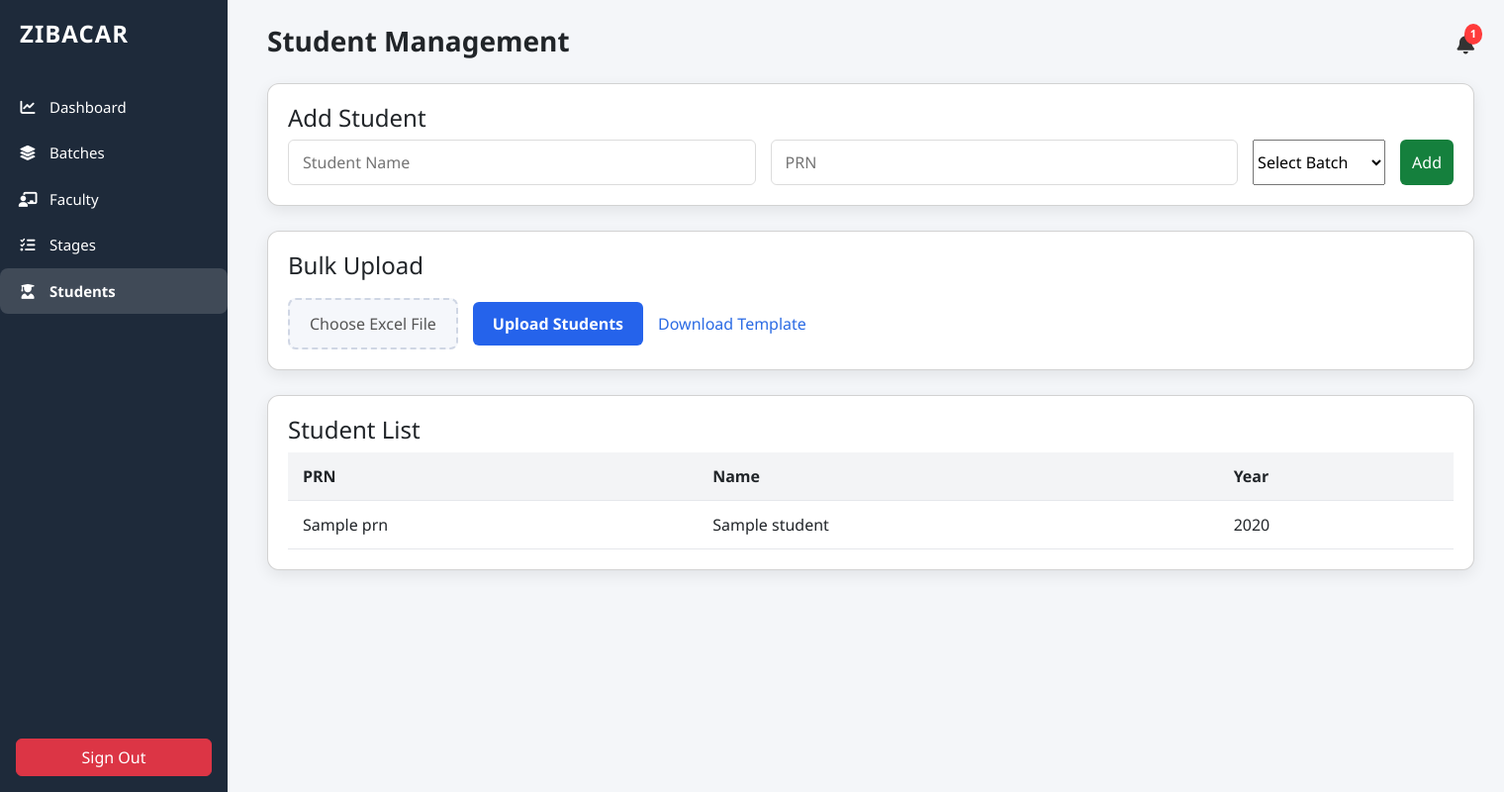
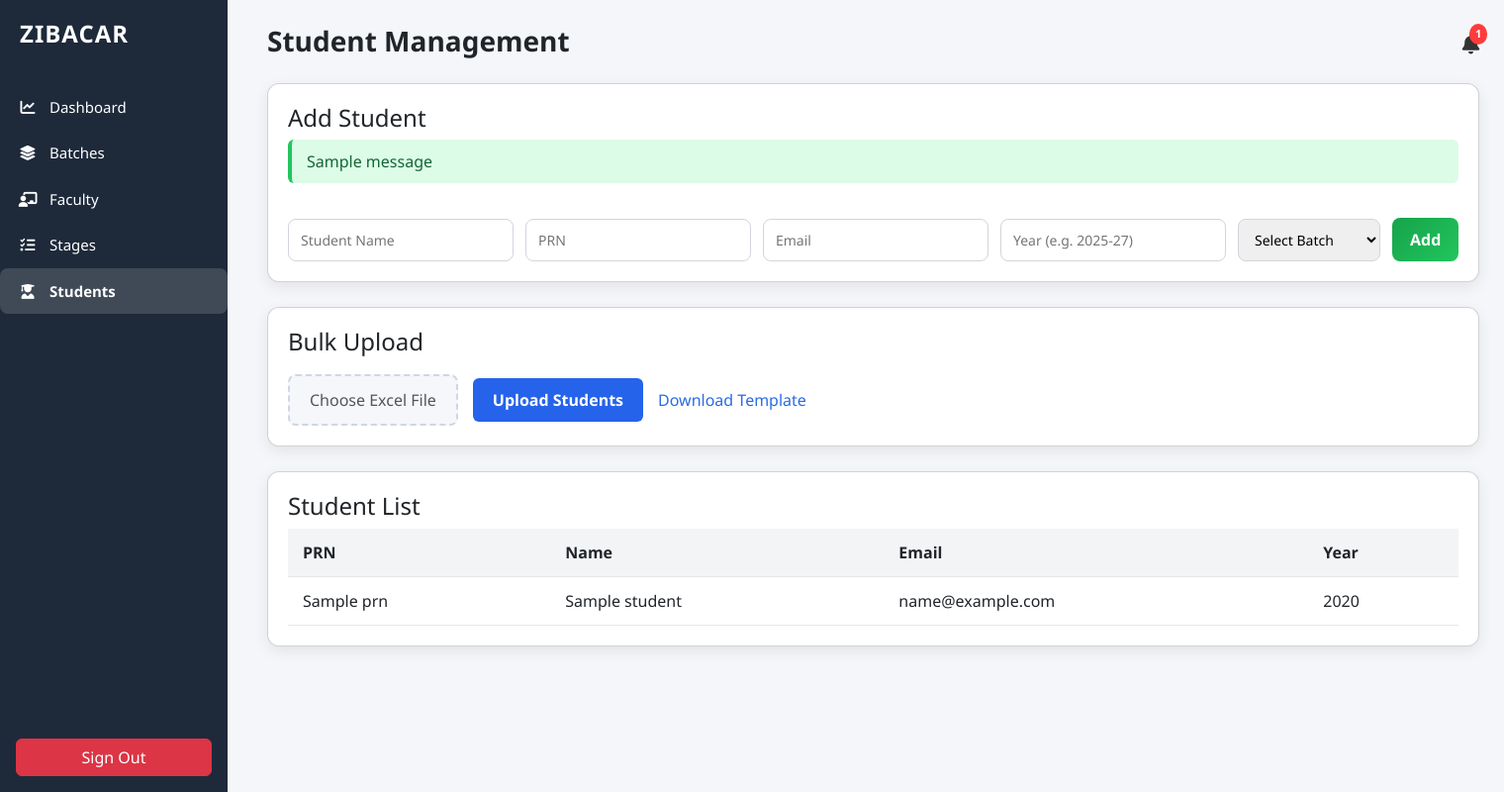
Before and after one commit to om249/Project-Management-System, a Flask app: page /admin/students in a window 1520 px wide. Shown: the whole page at 99% size. Run offline with Flask 3, Linux system fonts and the light colour scheme; the visitor is signed in with stand-in values (Sample User, id 1); one stand-in notice (Sample message) is shown; a database or web service that is not in the repository returns one stand-in record (values such as "Sample title"); some libraries are stand-ins or nearby versions.

Commit message:
implement the email services

```diff
--- a/app/__init__.py
+++ b/app/__init__.py
@@ -14,6 +14,9 @@ mail = Mail()
 
 
 def create_app():
+
+    # from dotenv import load_dotenv
+    # load_dotenv()
 
     app = Flask(__name__)
     app.config.from_object(Config)
--- a/app/routes/admin_routes.py
+++ b/app/routes/admin_routes.py
@@ -1,3 +1,6 @@
+import email
+from unittest import result
+
 from numpy import rint
 import pandas as pd
 from flask import Blueprint, render_template, request, redirect, url_for, flash, current_app, jsonify
@@ -9,7 +12,7 @@ from app.decorators.role_required import role_required
 from app import bcrypt
 from flask import send_from_directory
 from app.services.notification_service import get_notifications, create_notification,  mark_notifications_read
-
+from app.services.email_service import send_email, student_welcome_email, submission_email, late_submission_email, status_email
 from app.routes.student_routes import submissions
 
 admin_bp = Blueprint("admin", __name__, url_prefix="/admin")
@@ -167,6 +170,15 @@ def assign_mentor():
         {"_id": ObjectId(batch_id)},
         {"$set": {"mentor_id": ObjectId(mentor_id)}}
     )
+
+    mentor = current_app.db.users.find_one({"_id": ObjectId(mentor_id)})
+
+    if mentor:
+        send_email(
+            mentor["email"],
+            "Batch Assigned",
+            f"<h3>You have been assigned to batch: {batch['name']}</h3>"
+        )
 
     flash("Mentor updated successfully.")
     return redirect(url_for("admin.manage_batches"))
@@ -431,6 +443,7 @@ def faculty_dashboard():
 def manage_students():
 
     students = list(current_app.db.students.find())
+    # print("STUDENTS:", students)
 
     batches = list(current_app.db.batches.find())
 
@@ -443,6 +456,50 @@ def manage_students():
         batches=batches
     )
 
+# @admin_bp.route("/add-student", methods=["POST"])
+# @login_required
+# @role_required("admin")
+# def add_student():
+
+#     name = request.form["name"]
+#     prn = request.form["prn"]
+#     batch_id = request.form["batch_id"]
+
+#     existing = current_app.db.students.find_one({"prn": prn})
+
+#     if existing:
+#         flash("Student already exists")
+#         return redirect(url_for("admin.manage_students"))
+
+#     raw_password = prn
+#     password = bcrypt.generate_password_hash(raw_password).decode("utf-8")
+
+#     # 🔥 CREATE STUDENT OBJECT
+#     student_data = {
+#         "name": name,
+#         "prn": prn,
+#         "email": "",  # optional
+#         "password": password,
+#         "batch_id": ObjectId(batch_id),
+#         "role": "student",
+#         "password_changed": False,
+#         "created_at": datetime.utcnow()
+#     }
+
+#     current_app.db.students.insert_one(student_data)
+
+#     # 🔥 SEND EMAIL (if email exists)
+#     if student_data["email"]:
+#         send_email(
+#             student_data["email"],
+#             "Welcome to ZIBACAR",
+#             student_welcome_email(name, prn, raw_password)
+#         )
+
+#     flash("Student added successfully")
+#     return redirect(url_for("admin.manage_students"))
+
+
 @admin_bp.route("/add-student", methods=["POST"])
 @login_required
 @role_required("admin")
@@ -450,6 +507,8 @@ def add_student():
 
     name = request.form["name"]
     prn = request.form["prn"]
+    email = request.form["email"].strip().replace(" ", "")
+    year = request.form["year"]
     batch_id = request.form["batch_id"]
 
     existing = current_app.db.students.find_one({"prn": prn})
@@ -458,20 +517,46 @@ def add_student():
         flash("Student already exists")
         return redirect(url_for("admin.manage_students"))
 
-    password = bcrypt.generate_password_hash(prn).decode("utf-8")
+    existing_email = current_app.db.students.find_one({"email": email})
 
-    current_app.db.students.insert_one({
+    if existing_email:
+        flash("Email already exists", "warning")
+        return redirect(url_for("admin.manage_students"))
+
+    # ✅ ALWAYS DEFINE BEFORE USING
+    raw_password = prn
+    password = bcrypt.generate_password_hash(raw_password).decode("utf-8")
+
+    student_data = {
         "name": name,
         "prn": prn,
+        "email": email,
+        "year": year,
+        "batch_id": ObjectId(batch_id),
+        "role": "student",
         "password": password,
-        "batch_id": ObjectId(batch_id),
         "password_changed": False,
         "created_at": datetime.utcnow()
-    })
+    }
+
+    # ✅ INSERT
+    result = current_app.db.students.insert_one(student_data)
+    print("INSERTED:", result.inserted_id)
+
+    # ✅ EMAIL (SAFE)
+    try:
+        send_email(
+            email,
+            "Welcome to ZIBACAR",
+            student_welcome_email(name, prn, raw_password)
+        )
+    except Exception as e:
+        print("EMAIL ERROR:", e)
 
     flash("Student added successfully")
 
     return redirect(url_for("admin.manage_students"))
+
 
 # ===================== UPLOAD STUDENTS =====================
 @admin_bp.route("/upload-students", methods=["POST"])
@@ -483,53 +568,96 @@ def upload_students():
 
     df = pd.read_excel(file)
 
+    # for _, row in df.iterrows():
+
+    #     prn = str(row["PRN"]).strip()
+    #     name = str(row["Name"]).strip()
+    #     year = str(row["Year"]).strip()
+
+    #     # email may or may not exist in excel
+    #     email = row.get("Email", "")
+
+    #     existing = current_app.db.students.find_one({"prn": prn})
+
+    #     password = bcrypt.generate_password_hash(prn).decode("utf-8")
+
+    #     if existing:
+
+    #         # FIX old records missing role/password
+    #         current_app.db.students.update_one(
+    #             {"_id": existing["_id"]},
+    #             {
+    #                 "$set": {
+    #                     "name": name,
+    #                     "year": year,
+    #                     "email": email,
+    #                     "role": "student",
+    #                     "password": password,
+    #                     "password_changed": False
+    #                 }
+    #             }
+    #         )
+
+    #     else:
+
+    #         current_app.db.students.insert_one({
+
+    #             "prn": prn,
+    #             "name": name,
+    #             "email": email,
+    #             "year": year,
+    #             "batch_id": None,
+
+    #             "role": "student",
+    #             "password": password,
+    #             "password_changed": False,
+
+    #             "created_at": datetime.utcnow()
+
+    #         })
+
+    #         # 🔥 SEND EMAIL IF EMAIL EXISTS
+    #         if email:
+    #             send_email(
+    #                 email,
+    #                 "Welcome to ZIBACAR",
+    #                 student_welcome_email(name, prn, raw_password)
+    #             )
+
+
     for _, row in df.iterrows():
 
         prn = str(row["PRN"]).strip()
         name = str(row["Name"]).strip()
+        email = str(row["Email"]).strip()
         year = str(row["Year"]).strip()
-
-        # email may or may not exist in excel
-        email = row.get("Email", "")
 
         existing = current_app.db.students.find_one({"prn": prn})
 
+        raw_password = prn
         password = bcrypt.generate_password_hash(prn).decode("utf-8")
 
         if existing:
+            continue
 
-            # FIX old records missing role/password
-            current_app.db.students.update_one(
-                {"_id": existing["_id"]},
-                {
-                    "$set": {
-                        "name": name,
-                        "year": year,
-                        "email": email,
-                        "role": "student",
-                        "password": password,
-                        "password_changed": False
-                    }
-                }
-            )
+        current_app.db.students.insert_one({
+            "prn": prn,
+            "name": name,
+            "email": email,
+            "year": year,
+            "batch_id": None,
+            "role": "student",
+            "password": password,
+            "password_changed": False,
+            "created_at": datetime.utcnow()
+        })
 
-        else:
-
-            current_app.db.students.insert_one({
-
-                "prn": prn,
-                "name": name,
-                "email": email,
-                "year": year,
-                "batch_id": None,
-
-                "role": "student",
-                "password": password,
-                "password_changed": False,
-
-                "created_at": datetime.utcnow()
-
-            })
+        # ✅ SEND EMAIL
+        send_email(
+            email,
+            "Welcome to ZIBACAR",
+            student_welcome_email(name, prn, raw_password)
+        )
 
     flash("Students uploaded successfully")
 
@@ -543,7 +671,8 @@ def download_template():
     df = pd.DataFrame({
         "PRN": [],
         "Name": [],
-        "Batch": []
+        "Email": [],
+        "Year": []
     })
 
     path = "student_template.xlsx"
@@ -709,6 +838,15 @@ def approve_submission(submission_id):
     f"{stage['name']} approved by mentor"
     )
 
+    student = current_app.db.students.find_one({"_id": student_id})
+
+    if student and student.get("email"):
+        send_email(
+            student["email"],
+            "Submission Approved",
+            status_email(stage["name"], "Approved", remark)
+        )
+
     flash("Submission approved")
     return redirect(url_for("admin.mentor_submissions"))
 
@@ -741,6 +879,15 @@ def reject_submission(submission_id):
     f"{stage['name']} rejected by mentor"
     )
 
+    student = current_app.db.students.find_one({"_id": student_id})
+
+    if student and student.get("email"):
+        send_email(
+            student["email"],
+            "Submission Rejected",
+            status_email(stage["name"], "Rejected", remark)
+        )
+
     flash("Submission rejected")
     return redirect(url_for("admin.mentor_submissions"))
 
--- a/app/static/css/style.css
+++ b/app/static/css/style.css
@@ -1280,3 +1280,88 @@ color: white;
 background: #059669;
 transform: translateY(-1px);
 }
+
+/* ================= ADD STUDENT FORM ================= */
+
+.add-student-form {
+    display: grid;
+    grid-template-columns: repeat(5, 1fr) auto;
+    gap: 12px;
+    align-items: center;
+    margin-top: 10px;
+}
+
+.add-student-form input,
+.add-student-form select {
+    padding: 10px 12px;
+    border-radius: 8px;
+    border: 1px solid #d1d5db;
+    font-size: 14px;
+    transition: 0.3s;
+}
+
+.add-student-form input:focus,
+.add-student-form select:focus {
+    border-color: #2563eb;
+    outline: none;
+    box-shadow: 0 0 0 2px rgba(37, 99, 235, 0.15);
+}
+
+/* ADD BUTTON */
+.btn-add {
+    background: linear-gradient(135deg, #16a34a, #22c55e);
+    color: white;
+    border: none;
+    padding: 10px 18px;
+    border-radius: 8px;
+    cursor: pointer;
+    font-weight: 600;
+    transition: 0.3s;
+}
+
+.btn-add:hover {
+    transform: translateY(-2px);
+    box-shadow: 0 6px 14px rgba(0,0,0,0.15);
+}
+
+/* RESPONSIVE */
+@media (max-width: 900px) {
+    .add-student-form {
+        grid-template-columns: 1fr;
+    }
+}
+
+
+/* FLASH MESSAGES */
+
+.flash-container {
+    margin-bottom: 15px;
+}
+
+.flash-message {
+    padding: 10px 15px;
+    border-radius: 6px;
+    font-weight: 500;
+    margin-bottom: 10px;
+}
+
+/* RED (ERROR) */
+.flash-message.danger {
+    background: #fee2e2;
+    color: #b91c1c;
+    border-left: 4px solid #dc2626;
+}
+
+/* YELLOW (WARNING) */
+.flash-message.warning {
+    background: #fef9c3;
+    color: #92400e;
+    border-left: 4px solid #f59e0b;
+}
+
+/* GREEN (SUCCESS) */
+.flash-message.success {
+    background: #dcfce7;
+    color: #166534;
+    border-left: 4px solid #22c55e;
+}
--- a/app/templates/admin/students.html
+++ b/app/templates/admin/students.html
@@ -7,23 +7,37 @@
 
 <h4>Add Student</h4>
 
-<form method="POST" action="{{ url_for('admin.add_student') }}" class="inline-form">
+{% with messages = get_flashed_messages(with_categories=true) %}
+{% if messages %}
+    <div class="flash-container">
+        {% for category, message in messages %}
+            <div class="flash-message {{ category }}">
+                {{ message }}
+            </div>
+        {% endfor %}
+    </div>
+{% endif %}
+{% endwith %}
 
-<input type="text" name="name" placeholder="Student Name" required>
 
-<input type="text" name="prn" placeholder="PRN" required>
+<form method="POST" action="{{ url_for('admin.add_student') }}" class="add-student-form">
 
-<select name="batch_id" required>
+    <input type="text" name="name" placeholder="Student Name" required>
 
-<option value="">Select Batch</option>
+    <input type="text" name="prn" placeholder="PRN" required>
 
-{% for batch in batches %}
-<option value="{{ batch._id }}">{{ batch.name }}</option>
-{% endfor %}
+    <input type="email" name="email" placeholder="Email" required>
 
-</select>
+    <input type="text" name="year" placeholder="Year (e.g. 2025-27)" required>
 
-<button class="btn-success">Add</button>
+    <select name="batch_id" required>
+        <option value="">Select Batch</option>
+        {% for batch in batches %}
+        <option value="{{ batch._id }}">{{ batch.name }}</option>
+        {% endfor %}
+    </select>
+
+    <button type="submit" class="btn-add">Add</button>
 
 </form>
 
@@ -56,8 +70,7 @@
 Upload Students
 </button>
 
-<a href="{{ url_for('static', filename='templates/student_template.xlsx') }}"
-   class="template-link">
+<a href="{{ url_for('admin.download_template') }}" class="template-link">
 Download Template
 </a>
 
@@ -78,6 +91,7 @@ Download Template
 <tr>
 <th>PRN</th>
 <th>Name</th>
+<th>Email</th>
 <th>Year</th>
 </tr>
 </thead>
@@ -89,6 +103,7 @@ Download Template
 
 <td>{{ s.prn }}</td>
 <td>{{ s.name }}</td>
+<td>{{ s.email }}</td>
 <td>{{ s.year }}</td>
 
 </tr>
--- a/run.py
+++ b/run.py
@@ -1,3 +1,5 @@
+from dotenv import load_dotenv
+load_dotenv()
 from app import create_app
 
 app = create_app()
```
Also changed, not shown: app/routes/student_routes.py (+9 -0 lines), app/services/email_service.py (+72 -0 lines), config.py (line endings or trailing spaces), 4 other files.
